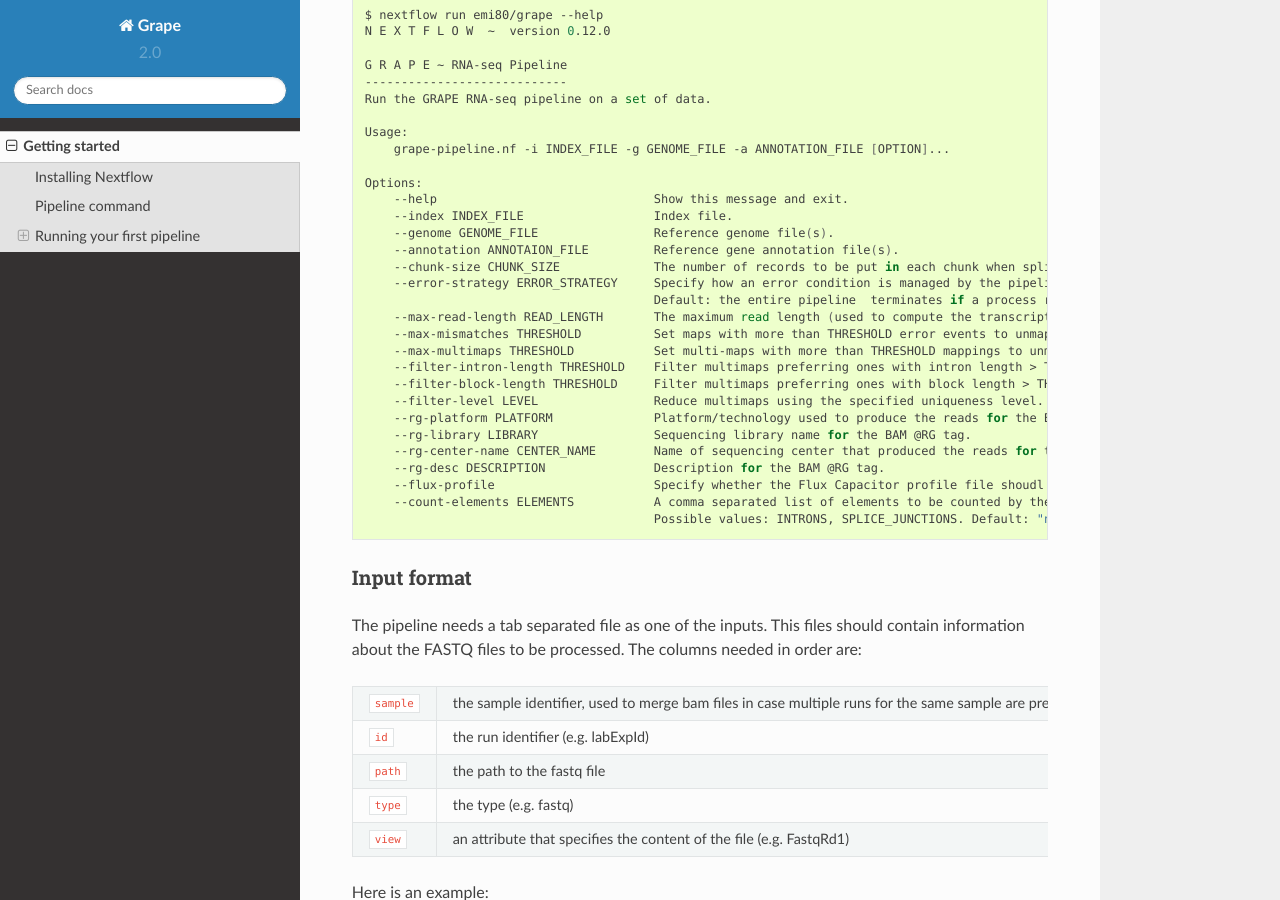
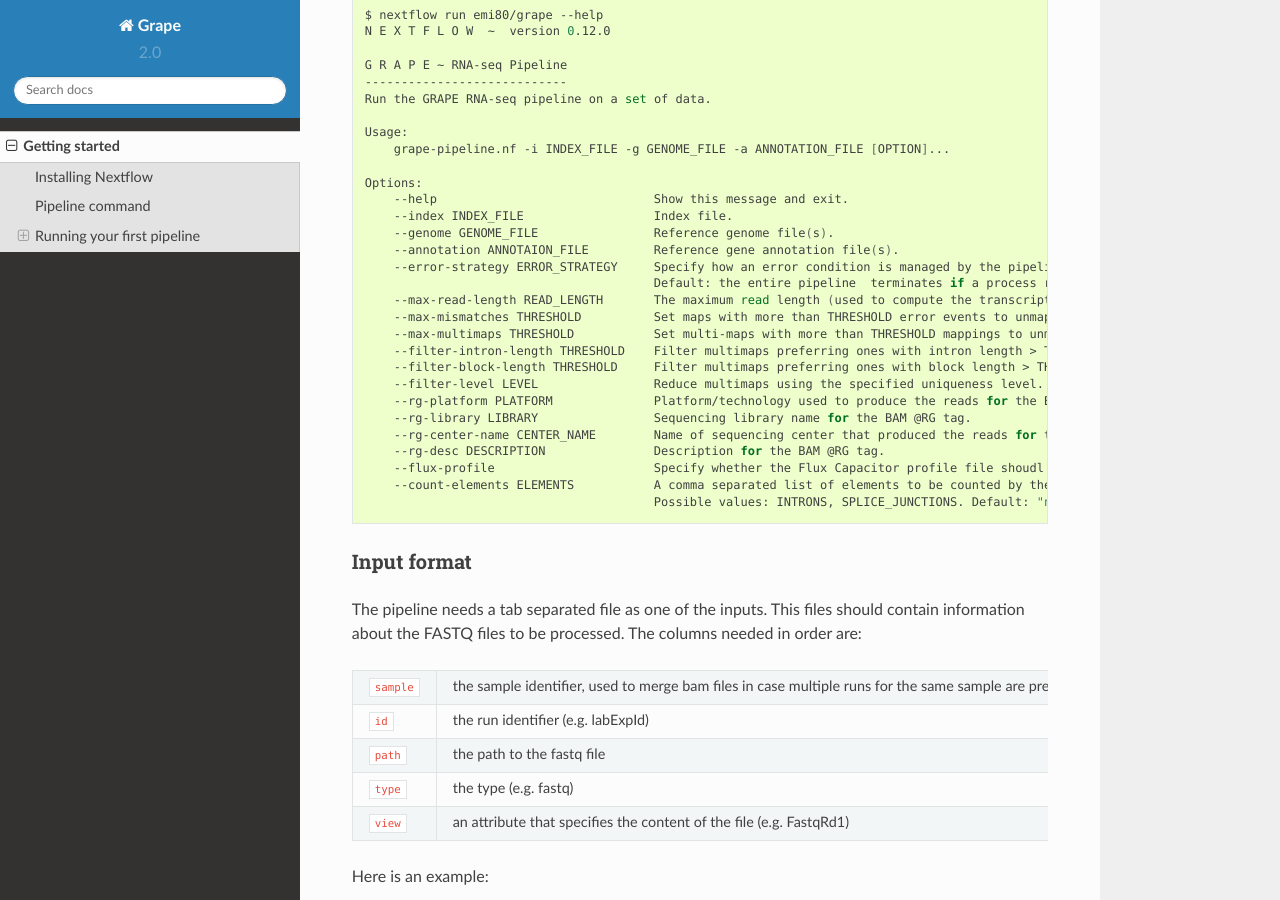
Before and after one commit to guigolab/grape-nf, a Sphinx documentation site: the page built from docs/quickstart.rst, in a window 1280 px wide and 900 px high, scrolled down 1687 px. Built offline with Sphinx 7.4.7 and the Read the Docs theme 2.0.0, drawn with Linux system fonts in a browser that asks for light colours.

Commit message:
Also remove chunksize parameter from documentation for now

```diff
--- a/docs/quickstart.rst
+++ b/docs/quickstart.rst
@@ -87,7 +87,6 @@
         --index INDEX_FILE                  Index file.
         --genome GENOME_FILE                Reference genome file(s).
         --annotation ANNOTAION_FILE         Reference gene annotation file(s).
-        --chunk-size CHUNK_SIZE             The number of records to be put in each chunk when splitting the input. Default: no split
         --error-strategy ERROR_STRATEGY     Specify how an error condition is managed by the pipeline processes. Possible values: ignore, retry
                                             Default: the entire pipeline  terminates if a process returns an error status.
         --max-read-length READ_LENGTH       The maximum read length (used to compute the transcriptomes). Default: "auto".
```
